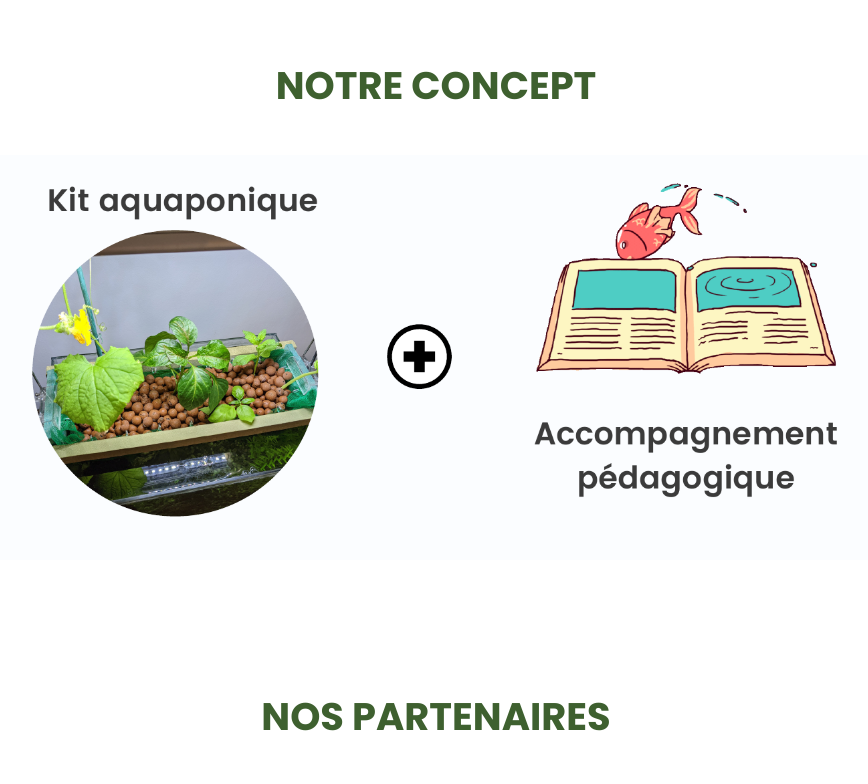
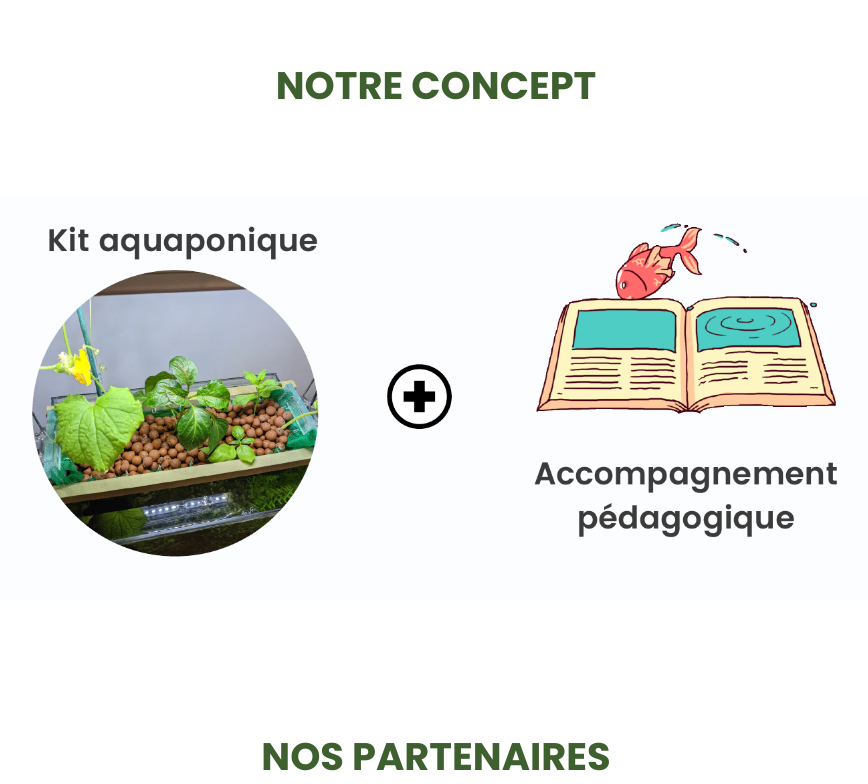
Before and after one commit to SamuelCadau/Hackaton-OM, a Nuxt app in the folder project/aquapim/: page / in a window 1280 px wide. Shown: the part 614-1398 px from the top of the page, without its empty margins (204-1072 px from the left). Built offline with nearby package versions, Linux system fonts and the light colour scheme.

Commit message:
Merge sam

```diff
--- a/project/aquapim/components/Concept.vue
+++ b/project/aquapim/components/Concept.vue
@@ -5,22 +5,20 @@
       <p id="title">NOTRE CONCEPT</p>
     </div>
 
-      <div class="col-10 offset-1 d-flex justify-content-center mt-2">
+    <div class="col-12 col-xl-10 offset-xl-1 d-flex justify-content-center mt-5">
       <!-- MODIFICATION IMAGE (modifier la destination de l'imgage dans src="") -->
-        <img class="img-fluid" src="../static/Concept.png" >
+      <img class="img-fluid" src="../static/Concept.png" />
     </div>
   </div>
-
 </template>
 
 <style scoped>
 
 @font-face {
-    font-family: "Poppins-bold";
-    src: local("Poppins-bold"),     url(../static/font/Poppins-Bold.ttf) format("truetype");
+  font-family: 'Poppins-bold';
+  src: local('Poppins-bold'),
+    url(../static/font/Poppins-Bold.ttf) format('truetype');
 }
-
-
 
 @media all and (min-width: 319px) {
   #title {
@@ -44,5 +42,4 @@
   margin-top: 10%;
 }
 }
-
 </style>
```
Also changed, not shown: project/aquapim/pages/index.vue (line endings or trailing spaces). Lines whose indentation alone changed are shown as unchanged.
